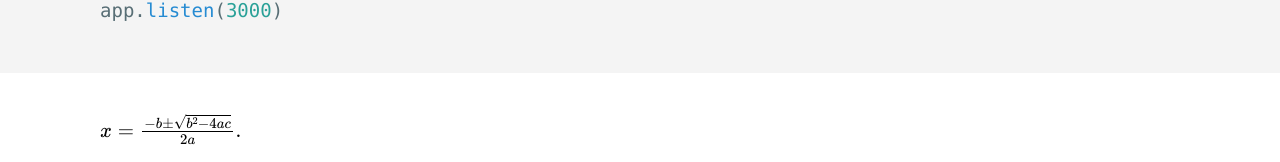
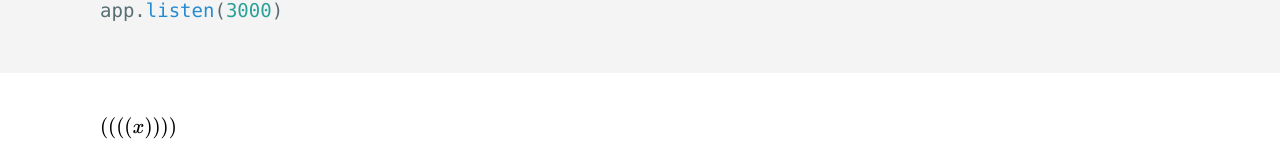
Before and after one commit to niedabao1/niedabao1.github.io, a Jekyll site: the page built from _posts/2019-06-30-coding-post.markdown, in a window 1280 px wide. Shown: the part 907-1069 px from the top of the page. Built offline with Jekyll 4.4.1, drawn with Linux system fonts in a browser that asks for light colours; formulas are drawn with MathJax 3.

Commit message:
初始化

````diff
--- a/_posts/2019-06-30-coding-post.markdown
+++ b/_posts/2019-06-30-coding-post.markdown
@@ -17,4 +17,4 @@ app.get('/', function (req, res) {
 
 app.listen(3000)
 ```
-$$x = {-b \pm \sqrt{b^2-4ac} \over 2a}.$$
+$$((((x))))$$
````
Also changed, not shown: README.md (deleted).
